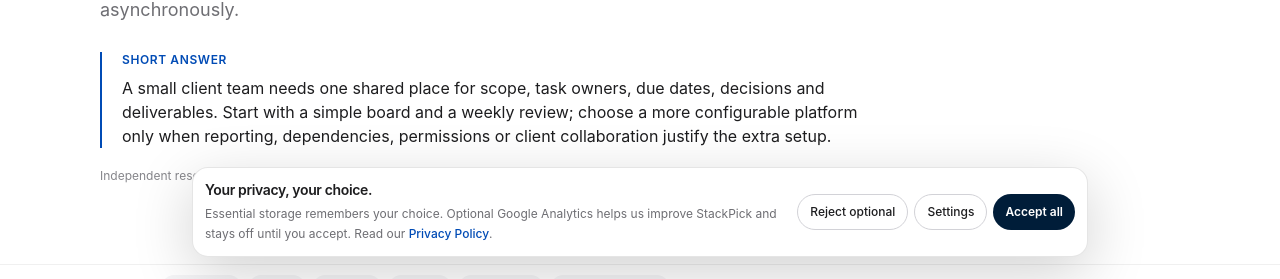
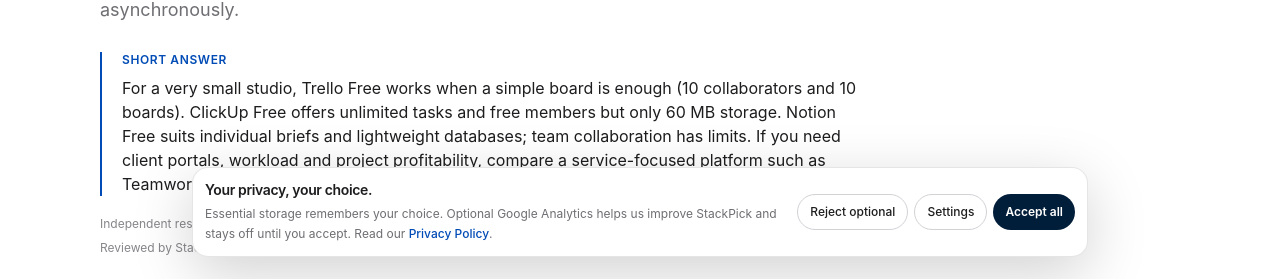
Before and after one commit to LinukaBandara/StackPick, a Next.js app: page /best/manage-client-projects-without-full-time-team in a window 1280 px wide. Shown: the part 519-798 px from the top of the page. Built offline with nearby package versions, Linux system fonts and the light colour scheme; no server answers.

Commit message:
Add project tool plan limits and direct pricing sources

```diff
--- a/app/best/manage-client-projects-without-full-time-team/page.tsx
+++ b/app/best/manage-client-projects-without-full-time-team/page.tsx
@@ -12,14 +12,16 @@ export default function Page() {
     <ComparisonArticle
       title="How to Manage Client Projects Without a Full-Time Team"
       slug="manage-client-projects-without-full-time-team"
+      reviewedOn="2026-11-07"
       intro="A freelancer or small studio does not need enterprise project management, but it does need a dependable source of truth. Keep scope, owners, deadlines, client decisions and deliverables visible so a project can move forward even when the team is small or working asynchronously."
       quickAnswer="A small client team needs one shared place for scope, task owners, due dates, decisions and deliverables. Start with a simple board and a weekly review; choose a more configurable platform only when reporting, dependencies, permissions or client collaboration justify the extra setup."
-      pricingNote="Choose based on the number of active projects, external collaborators, client access, recurring workflows, file storage, reporting and integrations. Free tiers and guest permissions vary; verify the plan needed for the actual team rather than assuming a free personal workspace will cover client delivery."
+      quickAnswer="For a very small studio, Trello Free works when a simple board is enough (10 collaborators and 10 boards). ClickUp Free offers unlimited tasks and free members but only 60 MB storage. Notion Free suits individual briefs and lightweight databases; team collaboration has limits. If you need client portals, workload and project profitability, compare a service-focused platform such as Teamwork and budget for its paid tier."
+      pricingNote="Plan details checked November 7, 2026. Trello Free: 10 collaborators, 10 boards, unlimited cards and 250 Workspace command runs/month. ClickUp Free: 60 MB storage, unlimited tasks/subtasks and unlimited free members. Notion Free is no-card for individual use, but team collaboration limits apply. Guest access, automations, dashboards, storage and client permissions can require paid tiers."
       tools={[
-        { name: "Trello", bestFor: "A small studio that manages work through clear visual stages and handoffs", freeOption: "Check current boards, collaborators, automation and attachment limits.", tradeoff: "Simple boards are easy to adopt, but dependencies, workload planning and client reporting may need additional structure.", url: "https://trello.com/" },
-        { name: "ClickUp", bestFor: "Small teams that need tasks, docs, multiple views and repeatable project workflows", freeOption: "Check current limits for members, storage, automations, dashboards and guests.", tradeoff: "A broad feature set can centralize work, but setup and maintenance may become a project of their own.", url: "https://clickup.com/" },
-        { name: "Notion", bestFor: "Studios that keep project briefs, decisions, documentation and lightweight task databases together", freeOption: "Verify current team, guest, file and collaboration limits.", tradeoff: "Flexible workspaces are adaptable, but the team must design consistent templates, status conventions and reminders.", url: "https://www.notion.com/" },
-        { name: "Teamwork", bestFor: "Client-service teams that need project delivery and client-facing coordination", freeOption: "Check current plan availability, project, user and client-access limits.", tradeoff: "A client-work focus may fit agencies, but it can be more process than a solo freelancer needs.", url: "https://www.teamwork.com/" },
+        { name: "Trello", bestFor: "A small studio that manages work through clear visual stages and handoffs", freeOption: "Free: up to 10 collaborators and 10 open boards per Workspace, unlimited cards and 250 Workspace command runs/month. Verify the live signup flow for card requirements.", tradeoff: "Simple boards are easy to adopt, but dependencies, workload planning and client reporting may need additional structure.", url: "https://trello.com/en/pricing" },
+        { name: "ClickUp", bestFor: "Small teams that need tasks, docs, multiple views and repeatable project workflows", freeOption: "Free Forever: unlimited tasks/subtasks and unlimited free members, but 60 MB storage. Some advanced features are trials; confirm guest permissions and automation limits.", tradeoff: "A broad feature set can centralize work, but setup and maintenance may become a project of their own.", url: "https://clickup.com/pricing" },
+        { name: "Notion", bestFor: "Studios that keep project briefs, decisions, documentation and lightweight task databases together", freeOption: "Free plan has no time limit or card requirement for individual use; team members and collaboration features have limits. Export pages/databases and uploaded files before a workspace migration.", tradeoff: "Flexible workspaces are adaptable, but the team must design consistent templates, status conventions and reminders.", url: "https://www.notion.com/teams" },
+        { name: "Teamwork", bestFor: "Client-service teams that need project delivery and client-facing coordination", freeOption: "Check Teamwork's current Free/Starter eligibility, active project, user, client access, storage and feature limits; do not assume all client-facing tools are in the entry tier.", tradeoff: "A client-work focus may fit agencies, but it can be more process than a solo freelancer needs.", url: "https://www.teamwork.com/pricing/" },
       ]}
       bottomLine="Use one workspace to track delivery, one agreed channel for client decisions and a predictable update rhythm. Keep the process light enough that the team maintains it every day."
     >
```
